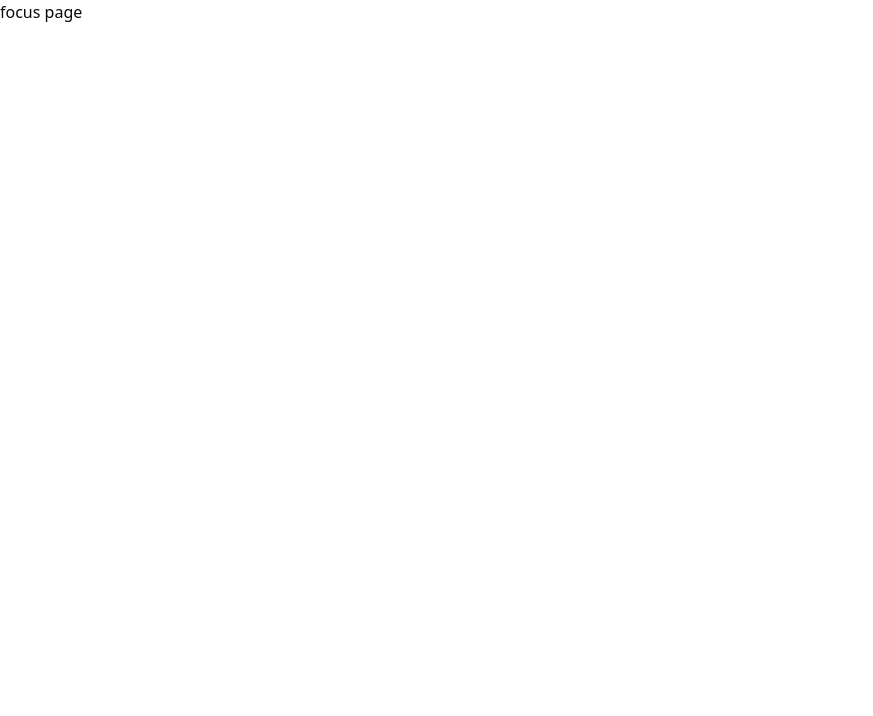
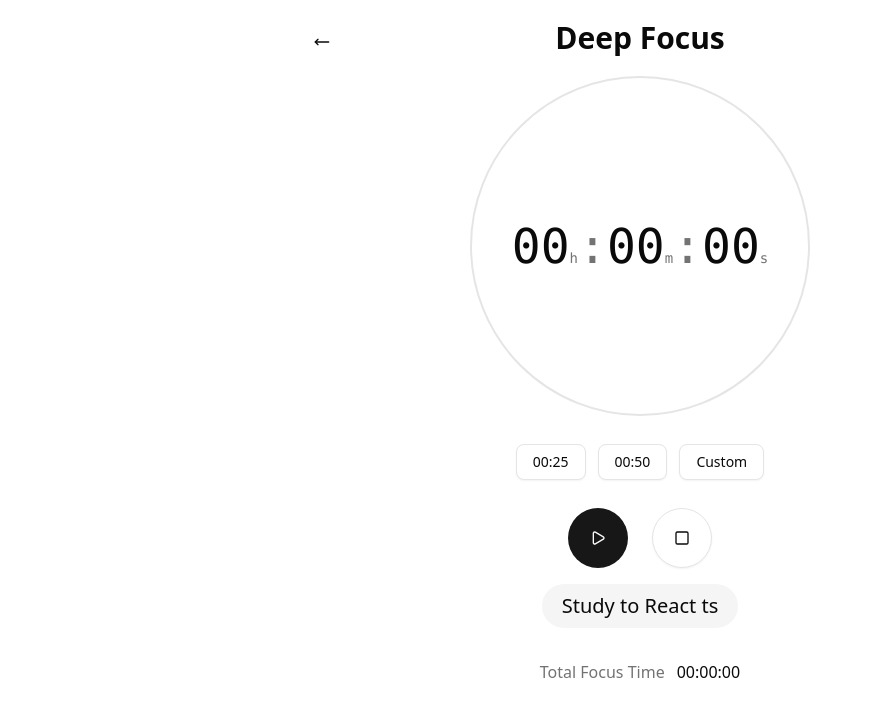
Before and after one commit to chlnaa/focus-based-todo, a React (Vite) app: page /focus in a window 1280 px wide. Shown: the top 716 px of the page, without its empty margins (0-873 px from the left). Built offline with nearby package versions, Linux system fonts and the light colour scheme.

Commit message:
feat: implement focus page UI and layout

```diff
--- a/src/pages/FocusPage.tsx
+++ b/src/pages/FocusPage.tsx
@@ -1,3 +1,53 @@
+import { Button } from '@/components/ui/button';
+import { Play, Square, MoveLeft } from 'lucide-react';
+
 export default function FocusPage() {
-  return <div>focus page</div>;
+  return (
+    <div className="flex flex-col justify-center items-center w-full max-w-175 mt-5 m-auto ">
+      <header className="relative w-full text-center">
+        <Button variant={'ghost'} className="absolute left-3 top-1">
+          <MoveLeft />
+        </Button>
+        <h1 className="text-3xl font-bold">Deep Focus</h1>
+      </header>
+      <main className="flex flex-col items-center justify-center gap-5 ">
+        <div className="flex items-center justify-center text-5xl border-2 rounded-full w-85 h-85 font-mono mt-5 ">
+          <div className="flex items-baseline">
+            <span>00</span>
+            <span className="text-sm text-muted-foreground">h</span>
+            <span className="text-muted-foreground">:</span>
+            <span>00</span>
+            <span className="text-sm text-muted-foreground">m</span>
+            <span className="text-muted-foreground">:</span>
+            <span>00</span>
+            <span className="text-sm text-muted-foreground">s</span>
+          </div>
+        </div>
+
+        <div className="flex gap-3 p-2">
+          <Button variant={'outline'}>00:25</Button>
+          <Button variant={'outline'}>00:50</Button>
+          <Button variant={'outline'}>Custom</Button>
+        </div>
+        <div className="flex gap-6 items-center">
+          <Button className="rounded-full w-15 h-15">
+            <Play />
+          </Button>
+          <Button variant={'outline'} className="rounded-full w-15 h-15">
+            <Square />
+          </Button>
+        </div>
+      </main>
+      <footer className="flex flex-col items-center justify-start my-4 gap-8">
+        <div className="text-xl bg-muted px-5 py-2 rounded-3xl">
+          Study to React ts
+        </div>
+
+        <div className="flex gap-3">
+          <div className="text-muted-foreground">Total Focus Time</div>
+          <div>00:00:00</div>
+        </div>
+      </footer>
+    </div>
+  );
 }
```
